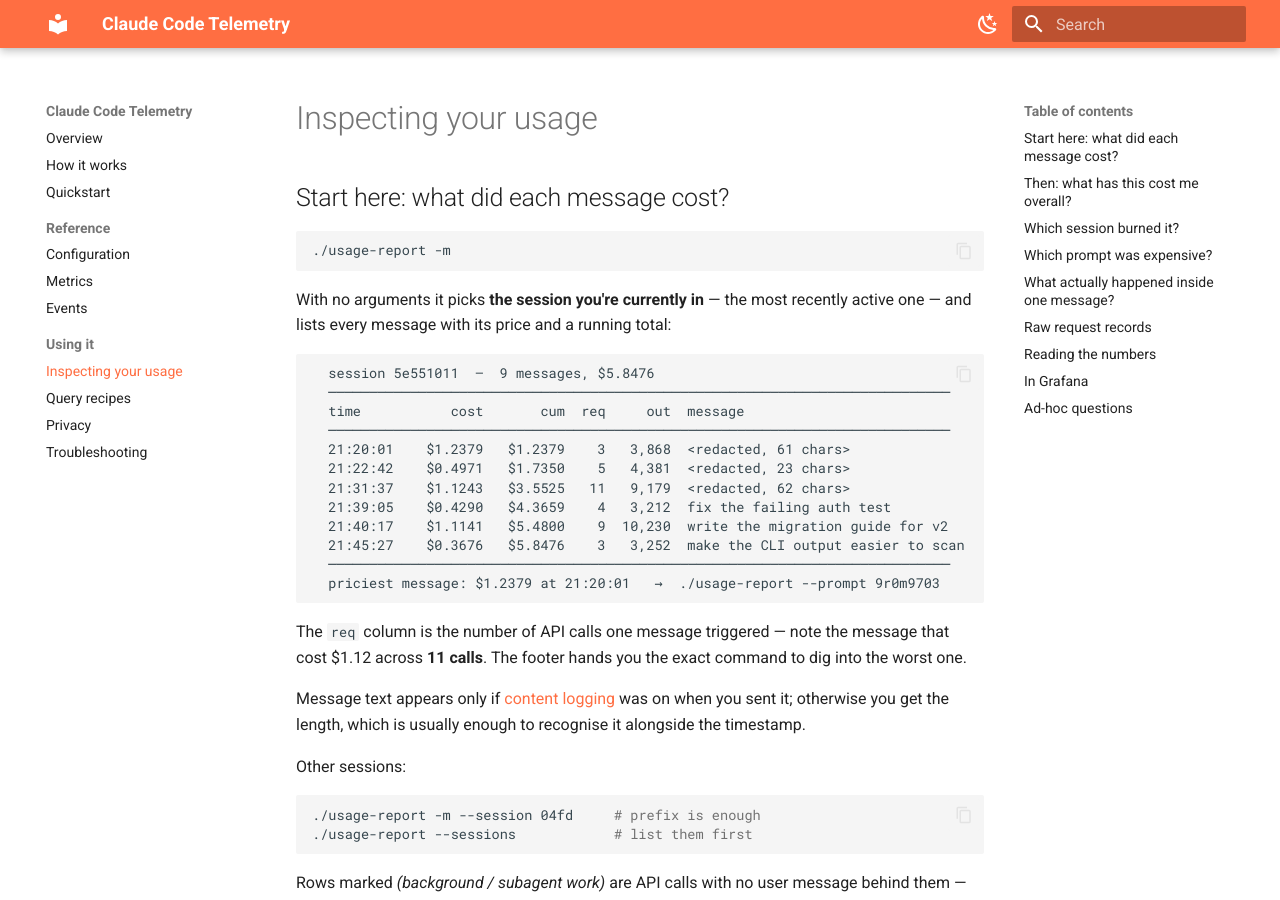
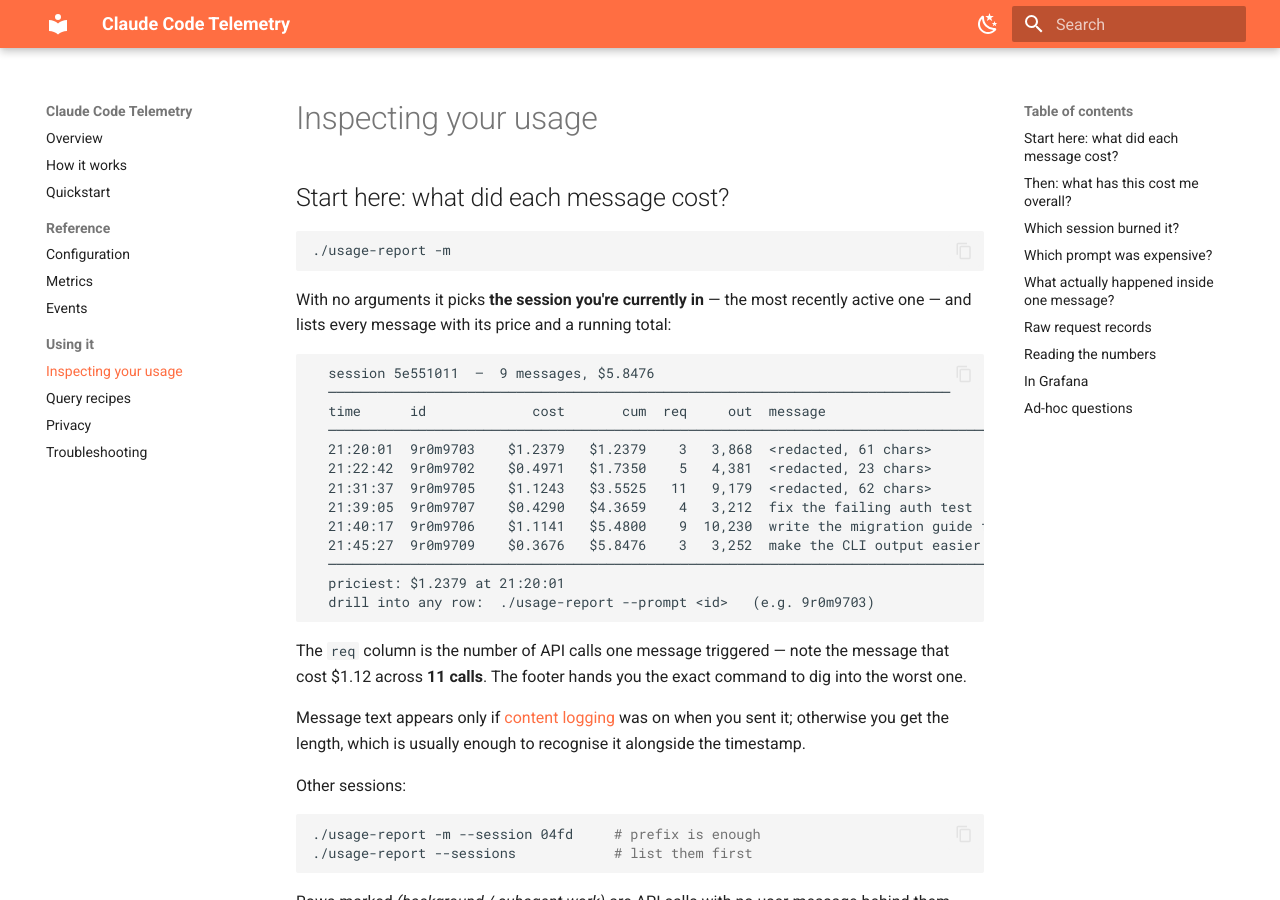
Before and after one commit to Timorleiderman/claude-code-telemetry, an MkDocs documentation site: the page built from docs/inspecting.md, in a window 1280 px wide and 900 px high. Built offline with MkDocs 1.6.1 and Material for MkDocs 9.7.7, drawn with Linux system fonts in a browser that asks for light colours.

Commit message:
usage-report: show prompt id in the per-message table
The -m view named an id only in its footer, so there was no way to drill
into any row but the priciest one. Every row now carries its 8-char id.

Co-Authored-By: Claude Opus 5 (1M context) <noreply@anthropic.com>

````diff
--- a/docs/inspecting.md
+++ b/docs/inspecting.md
@@ -12,16 +12,17 @@ lists every message with its price and a running total:
 ```
   session 5e551011  —  9 messages, $5.8476
   ────────────────────────────────────────────────────────────────────────────
-  time           cost       cum  req     out  message
-  ────────────────────────────────────────────────────────────────────────────
-  21:20:01    $1.2379   $1.2379    3   3,868  <redacted, 61 chars>
-  21:22:42    $0.4971   $1.7350    5   4,381  <redacted, 23 chars>
-  21:31:37    $1.1243   $3.5525   11   9,179  <redacted, 62 chars>
-  21:39:05    $0.4290   $4.3659    4   3,212  fix the failing auth test
-  21:40:17    $1.1141   $5.4800    9  10,230  write the migration guide for v2
-  21:45:27    $0.3676   $5.8476    3   3,252  make the CLI output easier to scan
-  ────────────────────────────────────────────────────────────────────────────
-  priciest message: $1.2379 at 21:20:01   →  ./usage-report --prompt 9r0m9703
+  time      id             cost       cum  req     out  message
+  ──────────────────────────────────────────────────────────────────────────────────
+  21:20:01  9r0m9703    $1.2379   $1.2379    3   3,868  <redacted, 61 chars>
+  21:22:42  9r0m9702    $0.4971   $1.7350    5   4,381  <redacted, 23 chars>
+  21:31:37  9r0m9705    $1.1243   $3.5525   11   9,179  <redacted, 62 chars>
+  21:39:05  9r0m9707    $0.4290   $4.3659    4   3,212  fix the failing auth test
+  21:40:17  9r0m9706    $1.1141   $5.4800    9  10,230  write the migration guide for v2
+  21:45:27  9r0m9709    $0.3676   $5.8476    3   3,252  make the CLI output easier to scan
+  ──────────────────────────────────────────────────────────────────────────────────
+  priciest: $1.2379 at 21:20:01
+  drill into any row:  ./usage-report --prompt <id>   (e.g. 9r0m9703)
 ```
 
 The `req` column is the number of API calls one message triggered — note the message that cost
````
Also changed, not shown: README.md (+10 -9 lines), 1 other file.
